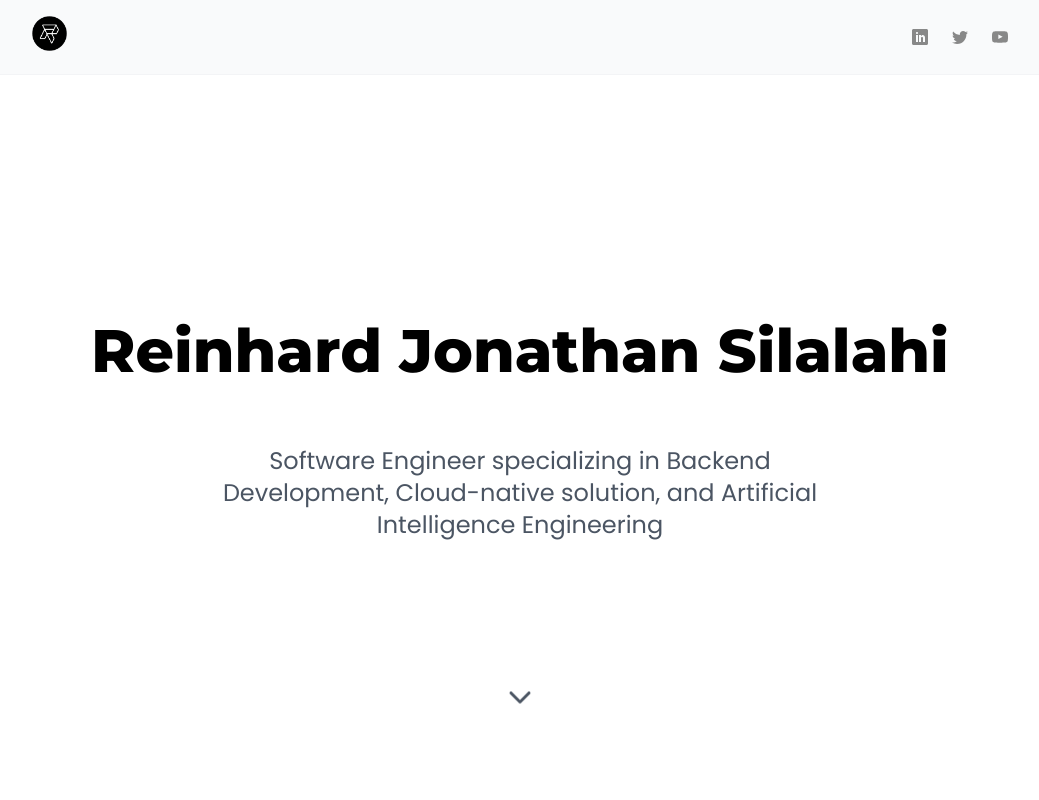
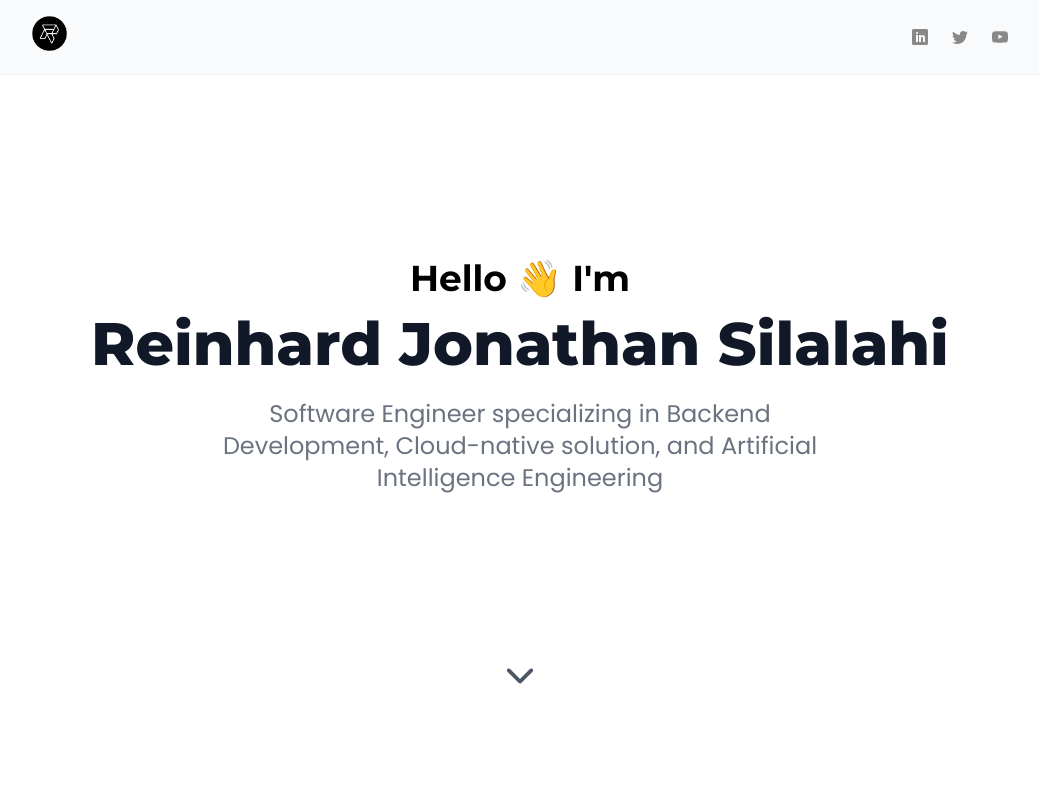
Before and after one commit to reinhardjs/my-web, a Next.js app: page / in a window 1280 px wide. Shown: the top 800 px of the page, without its empty margins (120-1159 px from the left). Built offline with nearby package versions, Linux system fonts and the light colour scheme.

Commit message:
restyling the landing page's name text

```diff
--- a/pages/index.js
+++ b/pages/index.js
@@ -24,9 +24,10 @@ export default function Home() {
 
       {/* Full Height Hero Section */}
       <section className="h-[calc(100vh-128px)] flex flex-col justify-center items-center bg-white relative">
-        <div className="text-center">
-          <h1 className="text-5xl md:text-6xl px-6 md:px-0 font-black mb-6">Reinhard Jonathan Silalahi</h1>
-          <p className="text-xl md:text-2xl text-gray-600 max-w-2xl mx-auto px-4">
+        <div className="text-center mt-[-96px] md:mt-[-86px]">
+          <h1 className="text-xl md:text-4xl font-semibold text-black py-4">Hello 👋 I'm</h1>
+          <h2 className="text-4xl md:text-6xl font-extrabold text-gray-900 mb-6 mt-0">Reinhard Jonathan Silalahi</h2>
+          <p className="text-xl md:text-2xl text-gray-500 max-w-2xl mx-auto px-4">
             Software Engineer specializing in Backend Development, Cloud-native solution, and Artificial Intelligence Engineering
           </p>
         </div>
@@ -34,10 +35,10 @@ export default function Home() {
         {/* Bouncing Arrow */}
         <button
           onClick={scrollToLearning}
-          className="absolute bottom-0 lg:bottom-4 animate-bounce p-2 rounded-full hover:bg-gray-50 transition-colors"
+          className="absolute bottom-5 lg:bottom-8 animate-bounce p-2 rounded-full hover:bg-gray-50 transition-colors"
           aria-label="Scroll to Learning Journey"
         >
-          <IoIosArrowDown className="w-8 h-8 text-gray-600" />
+          <IoIosArrowDown className="w-10 h-10 text-gray-600" />
         </button>
       </section>
 
```
